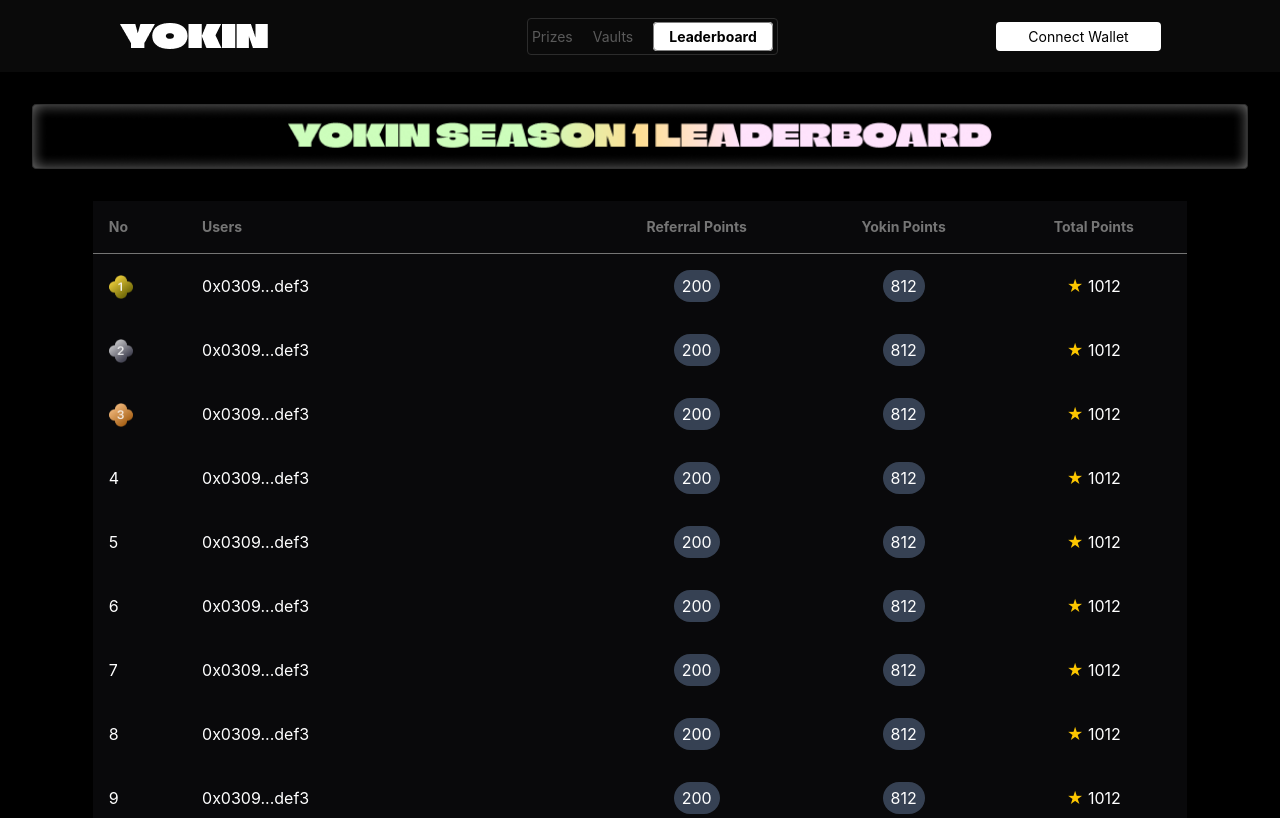
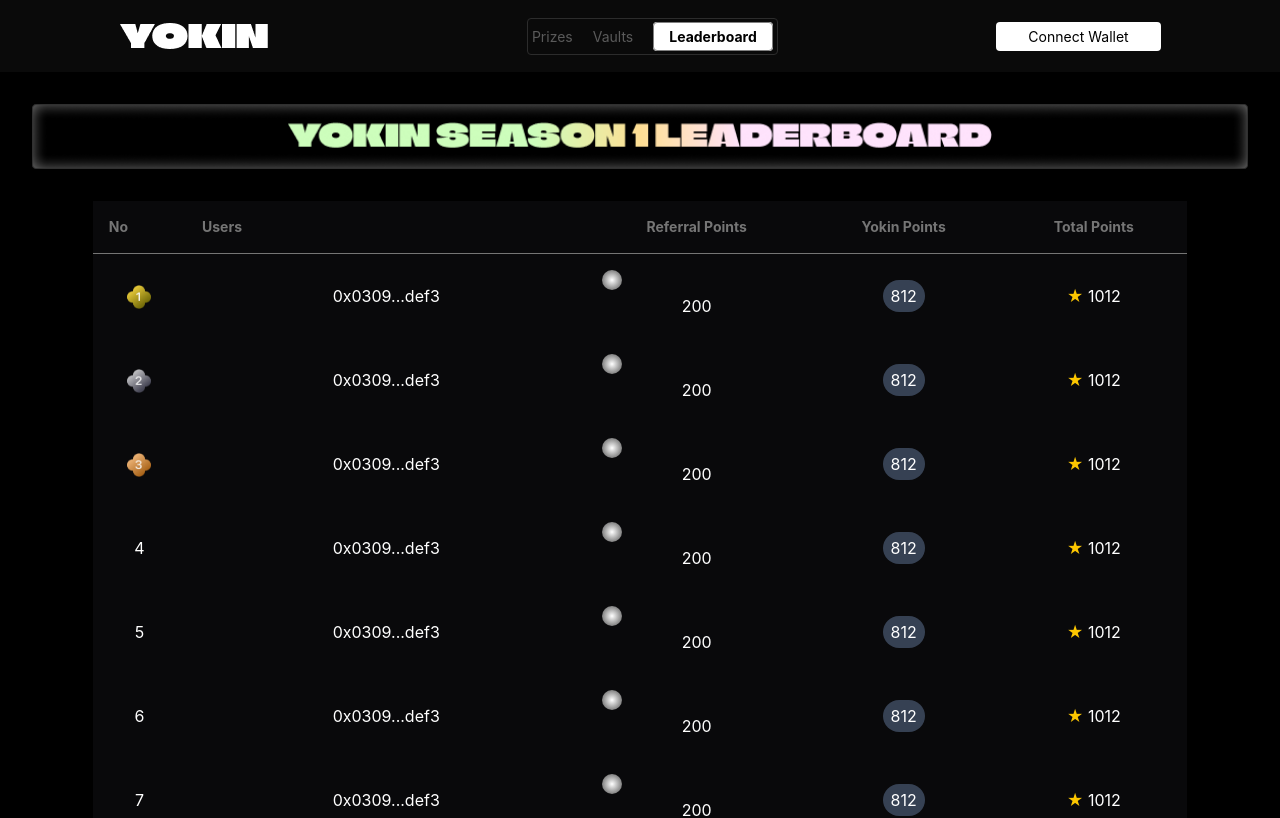
Before and after one commit to xknbot/yokin, a Next.js app: page /leaderboard in a window 1280 px wide. Shown: the top 818 px of the page. Built offline with nearby package versions, Linux system fonts and the light colour scheme; a web font is replaced by a local one.

Commit message:
leaderboardPage on work

```diff
--- /dev/null
+++ b/src/app/components/ui/GradientCircle.tsx
@@ -0,0 +1,29 @@
+import React from 'react';
+
+
+
+const GradientCircle = () => {
+  return (
+    <svg
+      width="10"
+      height="10"
+      className="w-5 h-5" // Tailwind để điều chỉnh kích thước và căn giữa
+      xmlns="http://www.w3.org/2000/svg"
+    >
+      <defs>
+        <radialGradient id="gradient" cx="50%" cy="50%" r="50%" fx="50%" fy="50%">
+          <stop offset="0%" style={{ stopColor: 'white' }} />
+          <stop offset="100%" style={{ stopColor: 'gray' }} />
+        </radialGradient>
+      </defs>
+      <circle
+        cx="10"
+        cy="10"
+        r="10"
+        fill="url(#gradient)" // Tailwind để thêm hiệu ứng hover
+      />
+    </svg>
+  );
+};
+
+export default GradientCircle;
--- a/src/app/leaderboard/LeaderboardTable.tsx
+++ b/src/app/leaderboard/LeaderboardTable.tsx
@@ -1,5 +1,6 @@
 import React from "react";
 import Image from "next/image";
+import GradientCircle from "@/app/components/ui/GradientCircle";
 
 type LeaderboardEntry = {
   rank: number;
@@ -29,7 +30,7 @@
       <tbody>
         {entries.map((entry) => (
           <tr key={entry.rank} >
-            <td className="p-4 text-left">
+            <td className="p-4 text-center">
               {entry.rank <= 3 ? (
                 <Image
                   src={`/rank${entry.rank}.png`}
@@ -42,11 +43,12 @@
                 entry.rank
               )}
             </td>
-            <td className="p-4 text-left">
+            <td className="p-4 text-center">
               {entry.user} {entry.isCurrentUser && <span className="text-blue-400">(YOU)</span>}
             </td>
             <td className="p-4 text-center">
-              <span className="bg-gray-700 text-white rounded-full px-2 py-1 inline-block">{entry.referralPoints}</span>
+              <div className=""><GradientCircle/></div>
+              <span className="text-white px-2 py-1 inline-block">{entry.referralPoints}</span>
             </td>
             <td className="p-4 text-center">
               <span className="bg-gray-700 text-white rounded-full px-2 py-1 inline-block">{entry.yokinPoints}</span>
```
